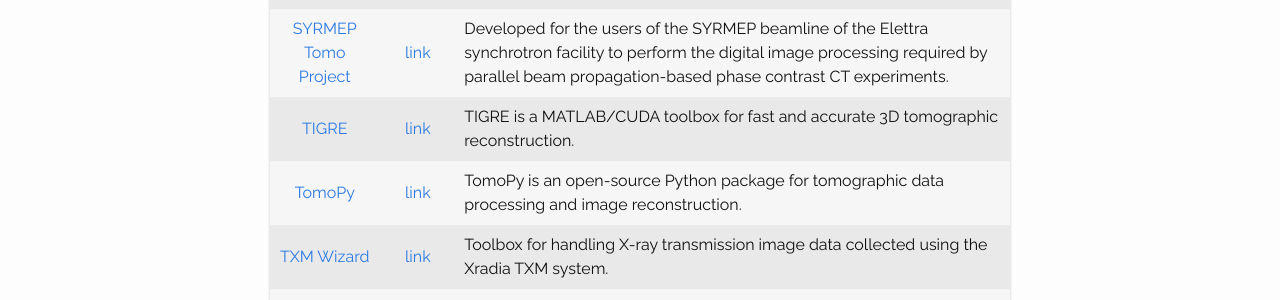
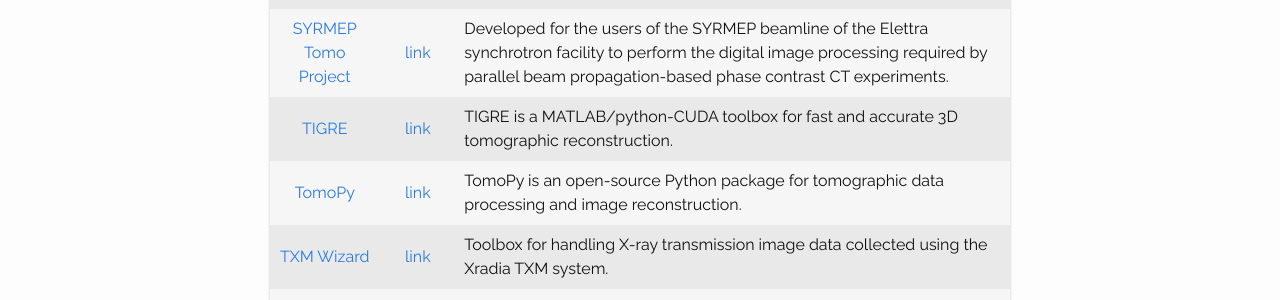
Before and after one commit to tomopedia/tomopedia.github.io, a Jekyll site: the page built from main_pages/40_software.md, in a window 1280 px wide. Shown: the part 579-879 px from the top of the page. Built offline with Jekyll 4.4.1, drawn with Linux system fonts in a browser that asks for light colours.

Commit message:
Add python support for TIGRE

```diff
--- a/main_pages/40_software.md
+++ b/main_pages/40_software.md
@@ -23,7 +23,7 @@ the Tomopedia link, or visit the package's website.
 | [PyHST2](/software/pyhst2/)               |  [link](https://forge.epn-campus.eu/projects/pyhst2)                      | Hybrid distributed code for high speed,tomographic reconstruction with iterative reconstruction and a priori knowledge capabilities.                                                                  |
 | [PyRaft](/software/pyraft/)               |  [link](https://github.com/exmiqueles/pyraft)                             | Reconstruction algorithms for tomography in Python.                                                                                                                                                   |
 | [SYRMEP Tomo Project](/software/syrmep/)  |  [link](https://github.com/ElettraSciComp/)                               | Developed for the users of the SYRMEP beamline of the Elettra synchrotron facility to perform the digital image processing required by parallel beam propagation-based phase contrast CT experiments. |
-| [TIGRE](/software/tigre/)                 |  [link](https://github.com/CERN/TIGRE)                                    | TIGRE is a MATLAB/CUDA toolbox for fast and accurate 3D tomographic reconstruction.                                                                                                                   |
+| [TIGRE](/software/tigre/)                 |  [link](https://github.com/CERN/TIGRE)                                    | TIGRE is a MATLAB/python-CUDA toolbox for fast and accurate 3D tomographic reconstruction.                                                                                                                   |
 | [TomoPy](/software/tomopy)                |  [link](http://tomopy.rtfd.org/)                                          | TomoPy is an open-source Python package for tomographic data processing and image reconstruction.                                                                                                     |
 | [TXM Wizard](/software/txm)               |  [link](https://sourceforge.net/projects/txm-wizard/)                     | Toolbox for handling X-ray transmission image data collected using the Xradia TXM system.                                                                                                             |
 | [UFO](/software/ufo/)                     |  [link](http://ufo-core.readthedocs.io/)                                  | UFO is a multi-threaded, GPU-enabled and distributed data processing framework.                                                                                                                       |
```
